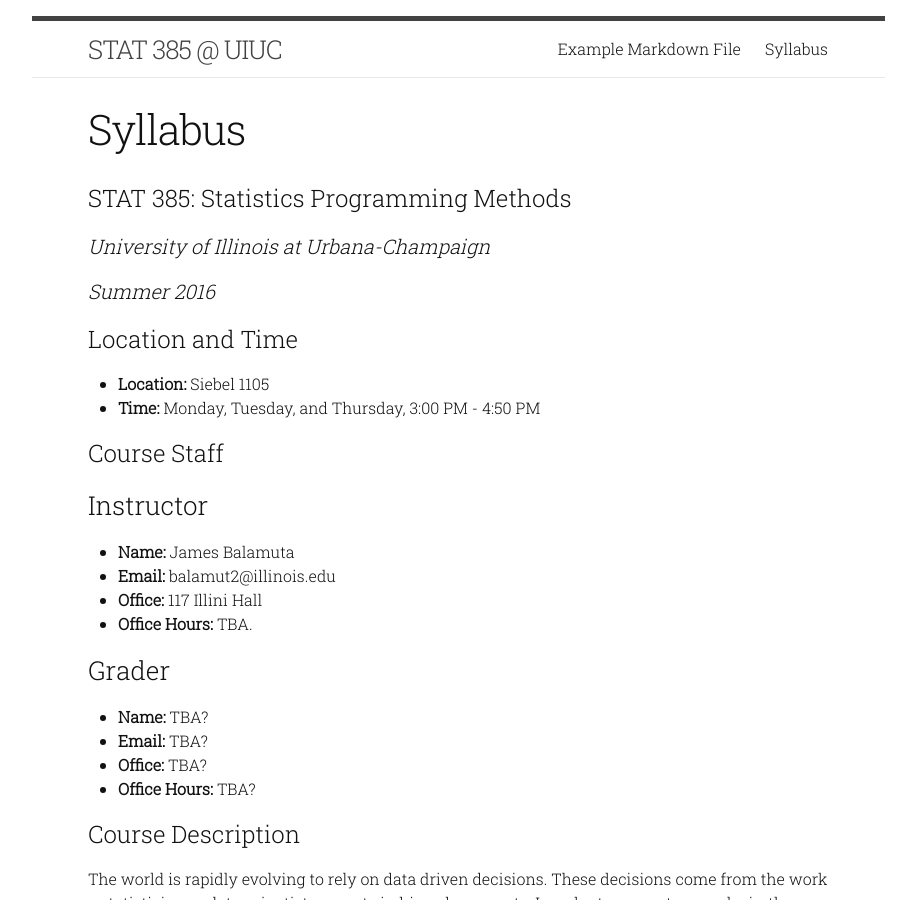
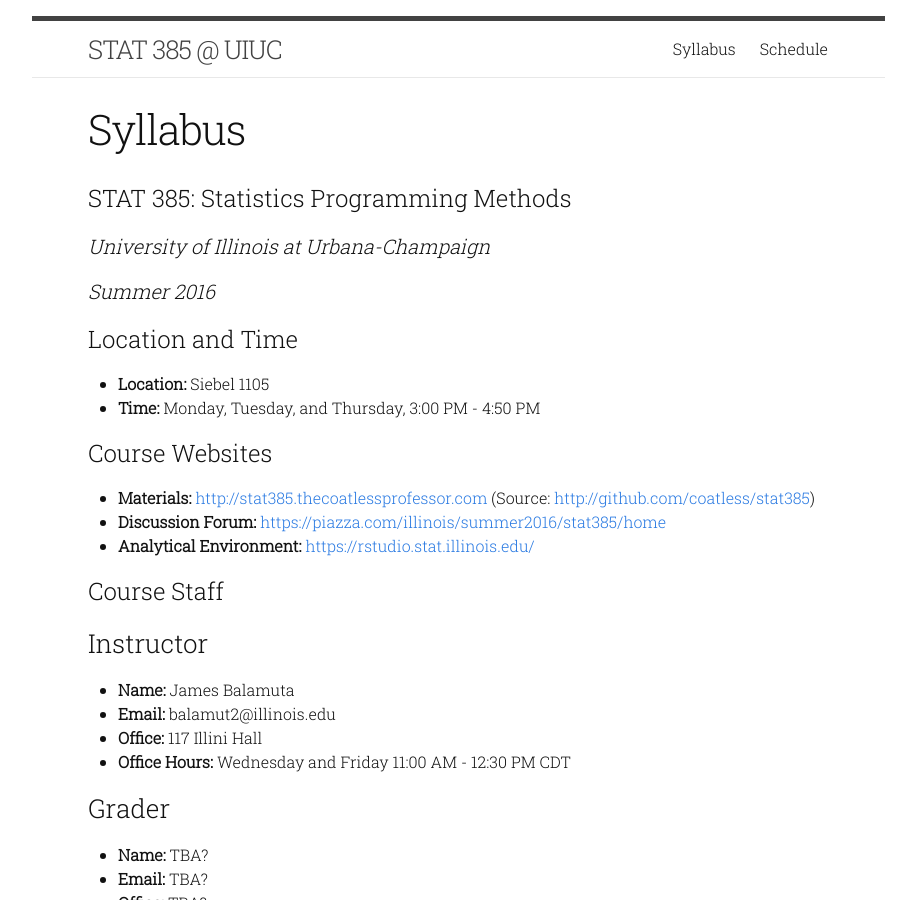
Before and after one commit to stat385uiuc/su2016, a Jekyll site: the page built from syllabus.md, in a window 1280 px wide and 900 px high. Shown: the whole window, without its empty margins (182-1098 px from the left). Built offline with Jekyll 4.4.1, drawn with Linux system fonts in a browser that asks for light colours.

Commit message:
Added schedule, removed non MD license,  updated syllabus with OH

```diff
--- a/_includes/header.html
+++ b/_includes/header.html
@@ -14,11 +14,8 @@
       </a>
 
       <div class="trigger">
-        {% for my_page in site.pages %}
-          {% if my_page.title %}
-          <a class="page-link" href="{{ my_page.url | prepend: site.baseurl }}">{{ my_page.title }}</a>
-          {% endif %}
-        {% endfor %}
+          <a class="page-link" href="{{ 'syllabus/' | prepend: site.baseurl }}">Syllabus</a>
+          <a class="page-link" href="{{ 'schedule/' | prepend: site.baseurl }}">Schedule</a>
       </div>
     </nav>
 
--- a/syllabus.md
+++ b/syllabus.md
@@ -15,6 +15,12 @@
 - **Location:** Siebel 1105
 - **Time:** Monday, Tuesday, and Thursday, 3:00 PM - 4:50 PM
 
+# Course Websites
+
+* **Materials:** <http://stat385.thecoatlessprofessor.com> (Source: <http://github.com/coatless/stat385>)
+* **Discussion Forum:** <https://piazza.com/illinois/summer2016/stat385/home>
+* **Analytical Environment:** <https://rstudio.stat.illinois.edu/>
+
 # Course Staff
 
 ### Instructor
@@ -22,7 +28,7 @@
 - **Name:** James Balamuta
 - **Email:** balamut2@illinois.edu
 - **Office:** 117 Illini Hall
-- **Office Hours:** TBA.
+- **Office Hours:** Wednesday and Friday 11:00 AM - 12:30 PM CDT
 
 ### Grader
 
@@ -69,7 +75,7 @@
 The following textbooks are *helpful*, but not necessary to succeed in the course:
 
 - **Supplemental:** [Introduction to Scientific Programming and Simulation Using R](http://www.ms.unimelb.edu.au/~odj/Teaching/MAST30025/spuRs_reformatted_part1.pdf) Owen Jones, Robert Maillardet, and Andrew Robinson
-- **Supplemental:** [An introduction to R](http://www.ms.unimelb.edu.au/~odj/Teaching/MAST30025/spuRs_reformatted_part1.pdf) Jeffrey Dean and Sanjay Ghemawat
+- **Supplemental:** [An introduction to R](https://cran.r-project.org/doc/manuals/R-intro.pdf) Jeffrey Dean and Sanjay Ghemawat
 - **Supplemental:** [The Art of R Programming](http://vufind.carli.illinois.edu/vf-uiu/Record/uiu_6955421) Norman Matloff
 - **Supplemental:** [R Packages](http://r-pkgs.had.co.nz/) Hadley Wickham
 - **Supplemental:** [ggplot2: Elegant Graphics for Data Analysis [2nd Edition - GitHub Only]](https://github.com/hadley/ggplot2-book) Hadley Wickham
```
Also changed, not shown: schedule.md (added, +80 -0 lines), 1 other file.
